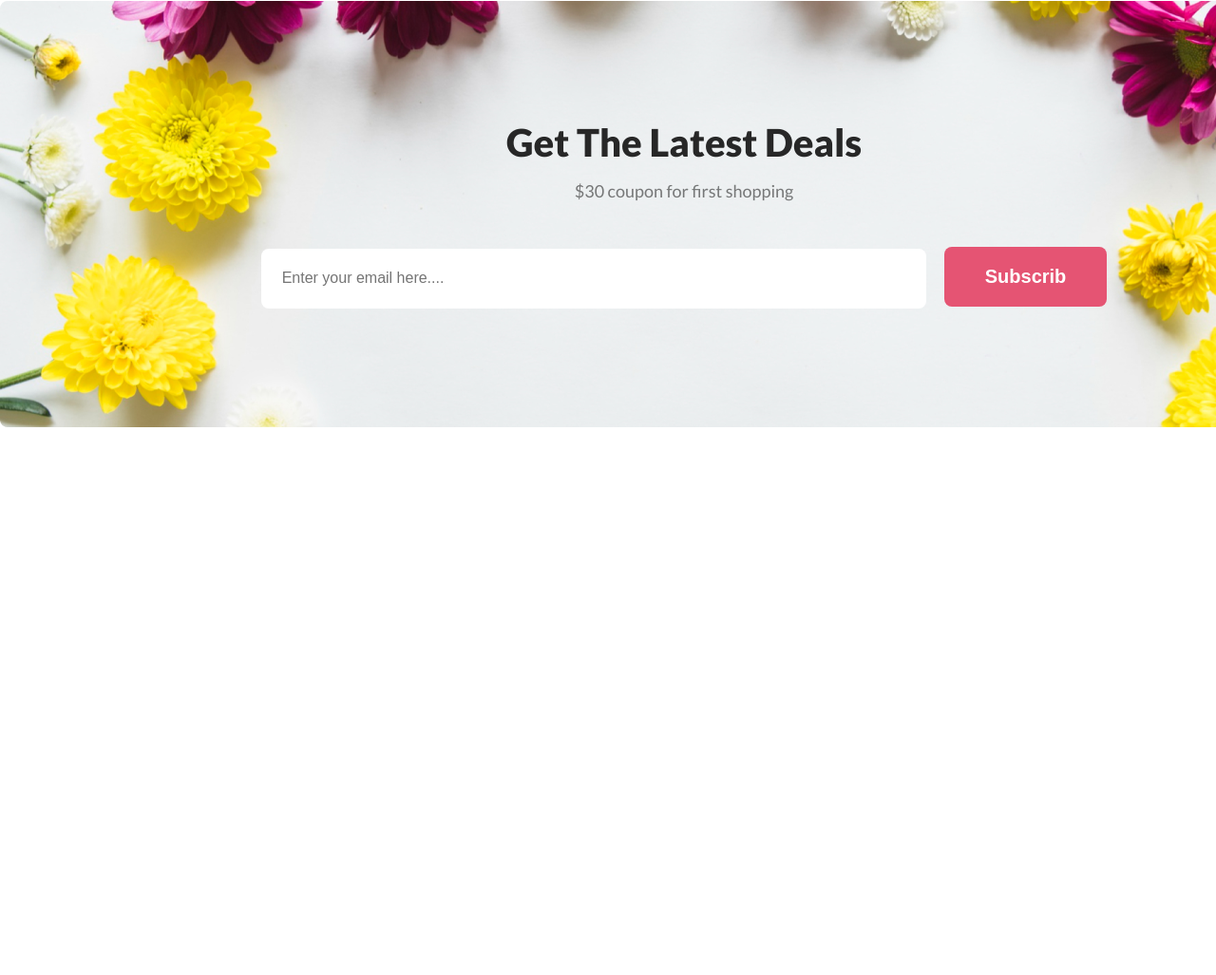
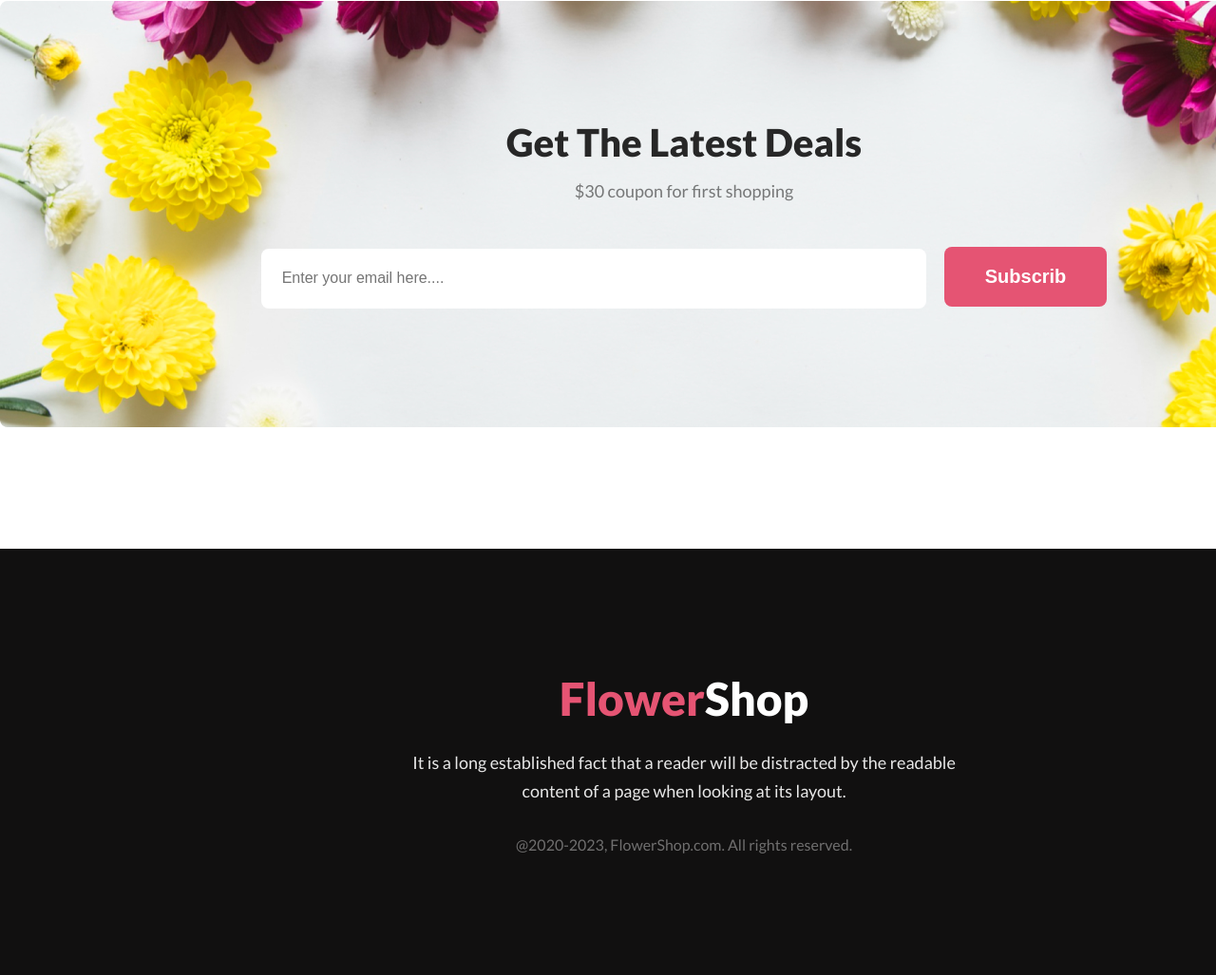
Before and after one commit to nazmul-hossein-nahid/flower-shop-assignment, a plain HTML site: page index.html in a window 1280 px wide. Shown: the part 3843-4870 px from the top of the page at 95% size. Before the commit the page ends 4421 px from the top, so only its background shows below. Drawn offline with Linux system fonts and the light colour scheme.

Commit message:
added footer section

```diff
--- a/index.html
+++ b/index.html
@@ -141,14 +141,26 @@
                         <h3 class="latest-deals-title">Get The Latest Deals</h3>
                         <p class="latest-deals-description">$30 coupon for first shopping</p>
                         <input class="email" type="email" placeholder="Enter your email here....">
-                        <input  class="btn" type="submit" value="Subscrib">
+                        <input class="btn" type="submit" value="Subscrib">
                     </div>
                 </div>
             </div>
         </section>
+    </main>
 
-
-    </main>
+    <!-- footer section start here -->
+    <footer class="footer">
+        <section class="container">
+            <div class="footer-text">
+                <div>
+                    <h3 class="footer-titel"><span class="primary-color">Flower</span>Shop</h3>
+                    <p class="footer-description">It is a long established fact that a reader will be distracted by the readable content of a page
+                        when looking at its layout.</p>
+                    <small class="copyright">@2020-2023, FlowerShop.com. All rights reserved. </small>
+                </div>
+            </div>
+        </section>
+    </footer>
 </body>
 
 </html>
--- a/styles/index.css
+++ b/styles/index.css
@@ -262,3 +262,38 @@ body {
     font-size: 16px;
     font-weight: 400;
 }
+
+/* footer section css start here */
+.footer {
+    background-color: #111010;
+}
+
+.footer-text {
+    height: 449px;
+    color: #FFF;
+    display: flex;
+    align-items: center;
+    text-align: center;
+    justify-content: center;
+}
+
+.footer-titel {
+    font-size: 48px;
+    font-weight: 800;
+    padding-bottom: 24px;
+}
+
+.footer-description {
+    color: rgba(255, 255, 255, 0.90);
+    font-size: 18px;
+    font-weight: 400;
+    line-height: 30px;
+    width: 600px;
+    padding-bottom: 32px;
+}
+
+.copyright {
+    color: rgba(255, 255, 255, 0.40);
+    font-size: 16px;
+    font-weight: 400;
+}
```
